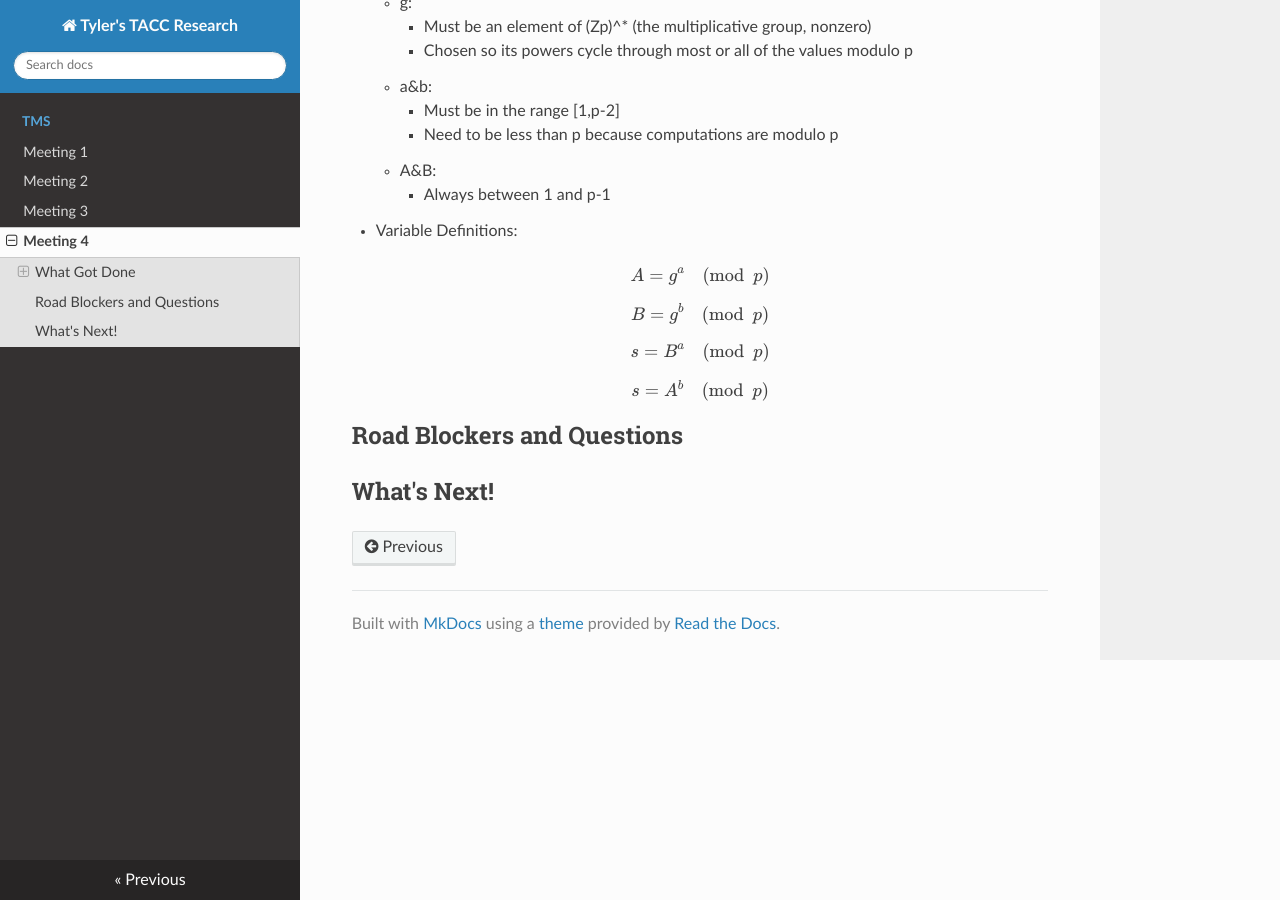
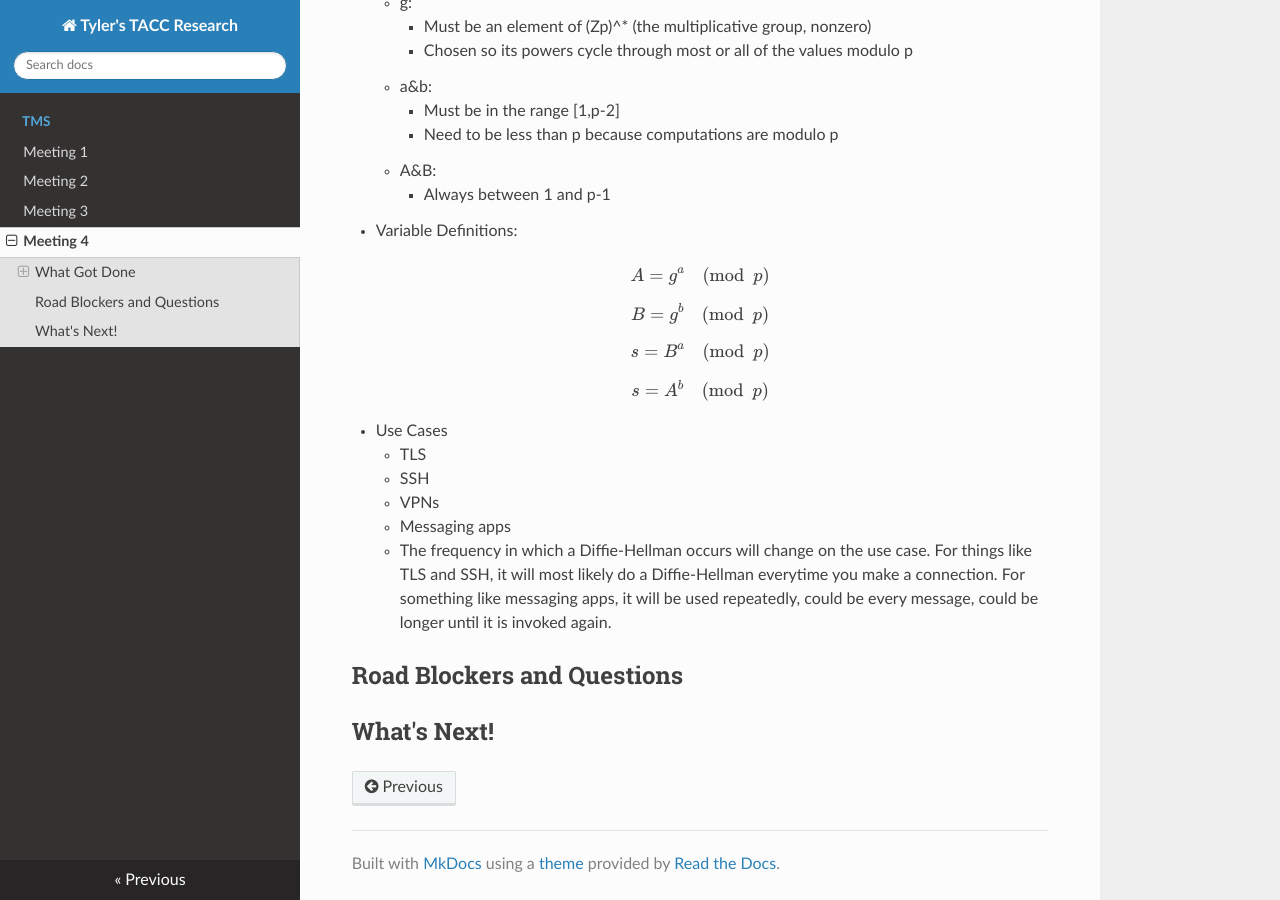
Before and after one commit to tyler0852/tylers-tacc-research, an MkDocs documentation site: the page built from docs/tms/meeting-4.md, in a window 1280 px wide and 900 px high, scrolled down 1029 px. Built offline with MkDocs 1.6.1, drawn with Linux system fonts in a browser that asks for light colours; nearby versions of some CDN libraries; formulas are drawn with MathJax 3.

Commit message:
Update meeting-4.md

```diff
--- a/docs/tms/meeting-4.md
+++ b/docs/tms/meeting-4.md
@@ -50,6 +50,13 @@ $$s = B^a \pmod p$$
 
 $$s = A^b \pmod p$$
 
+- Use Cases
+    - TLS
+    - SSH
+    - VPNs
+    - Messaging apps
+    - The frequency in which a Diffie-Hellman occurs will change on the use case. For things like TLS and SSH, it will most likely do a Diffie-Hellman everytime you make a connection. For something like messaging apps, it will be used repeatedly, could be every message, could be longer until it is invoked again.
+
 
 
 
```
